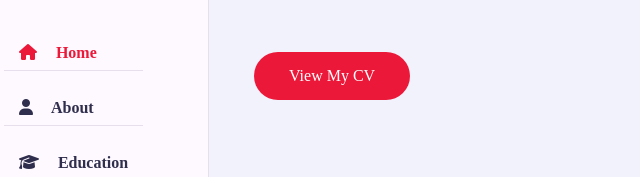
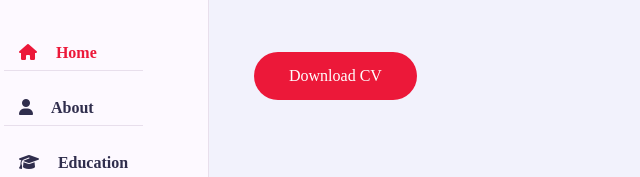
Before and after one commit to Hamza736/Portfolio, a plain HTML site: page index.html in a window 1280 px wide. Shown: the part 252-429 px from the top of the page, 61-701 px from the left. Drawn offline with nearby package versions, Linux system fonts and the light colour scheme; a web font is replaced by a local one.

Commit message:
Work Complete

```diff
--- a/index.html
+++ b/index.html
@@ -54,7 +54,7 @@
                             <p>with One years of hands-on experience.My expertise is to create
                                 responsive and user-friendly websites.</p>
                             <!-- <a href="#contact" class="btn hire-me">Hire Me</a> -->
-                            <a href="assest/Hamza Mustafa Resume.pdf" class="btn" download="Hamza Mustafa Resume" target="_blank">View My CV</a>
+                            <a href="assest/Hamza Mustafa Resume.pdf" class="btn" download="Hamza Mustafa Resume" target="_blank">Download CV</a>
                             <!-- <div class="home-icon">
                                <a href=""><img src="assest/github.png" width="25px" height="25px" alt="Github"></a>
                                <a href=""><img src="assest/linkedin.png" width="25px" height="25px" alt="Linkedin"></a>
```
